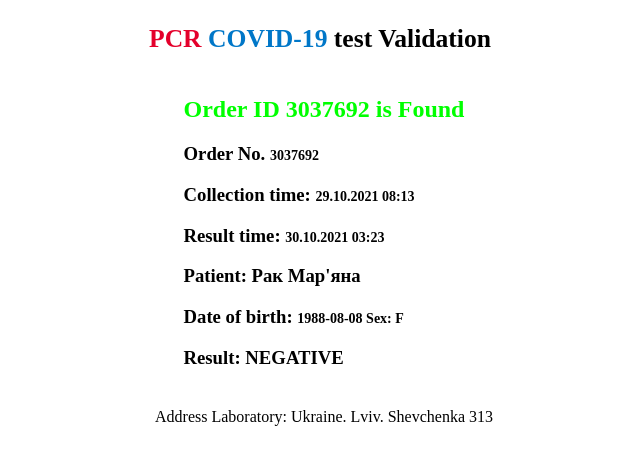
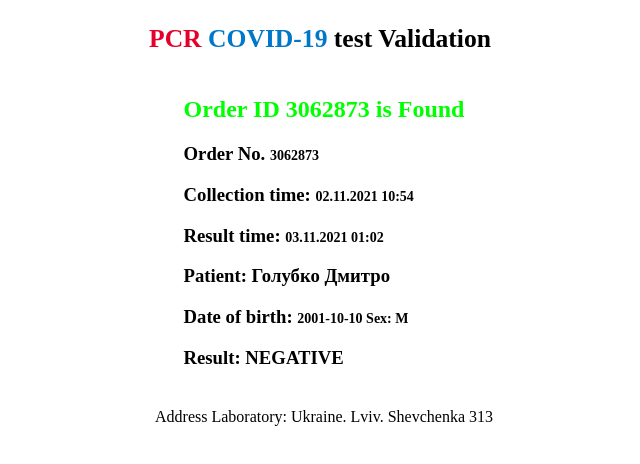
Before and after one commit to vadymchornyi98/escNataSD, a plain HTML site: page index.html in a window 1280 px wide. Shown: the part 198-662 px from the top of the page, without its empty margins (316-956 px from the left). Drawn offline with Linux system fonts and the light colour scheme; a web font is replaced by a local one.

Commit message:
Update index.html

```diff
--- a/index.html
+++ b/index.html
@@ -370,12 +370,12 @@
     </div>
 
     <div>
-        <h2 class="founded"><span>Order ID 3037692</span> is Found</h2>
-        <h3 class="foundText">Order No. <span>3037692 </span></h3>
-        <h3 class="foundText">Collection time: <span>  29.10.2021 08:13 </span></h3>
-        <h3 class="foundText">Result time: <span>30.10.2021 03:23</span></h3>
-        <h3>Patient: Рак Мар&#39;яна</h3>
-        <h3 class="foundText">Date of birth: <span>1988-08-08 Sex: F</span></h3>
+        <h2 class="founded"><span>Order ID 3062873</span> is Found</h2>
+        <h3 class="foundText">Order No. <span>3062873 </span></h3>
+        <h3 class="foundText">Collection time: <span>  02.11.2021 10:54 </span></h3>
+        <h3 class="foundText">Result time: <span>03.11.2021 01:02</span></h3>
+        <h3>Patient: Голубко Дмитро</h3>
+        <h3 class="foundText">Date of birth: <span>2001-10-10 Sex: M</span></h3>
         <h3 class="foundText">Result:  NEGATIVE</h3>
     </div>
 
```
